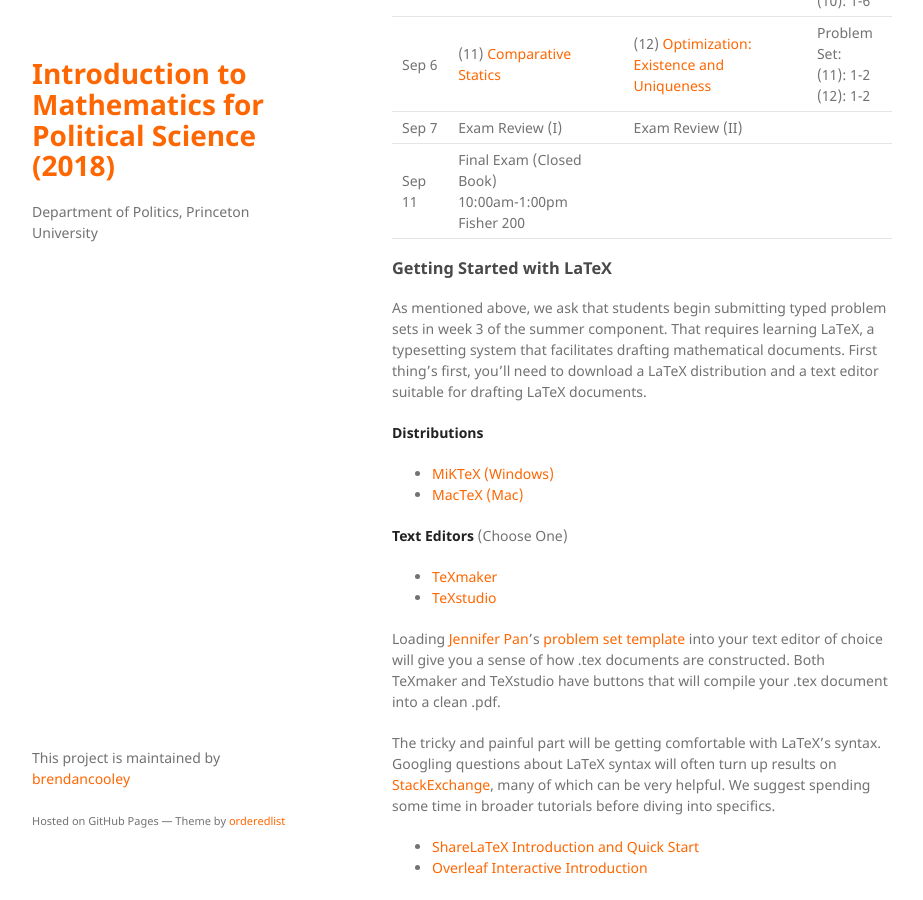
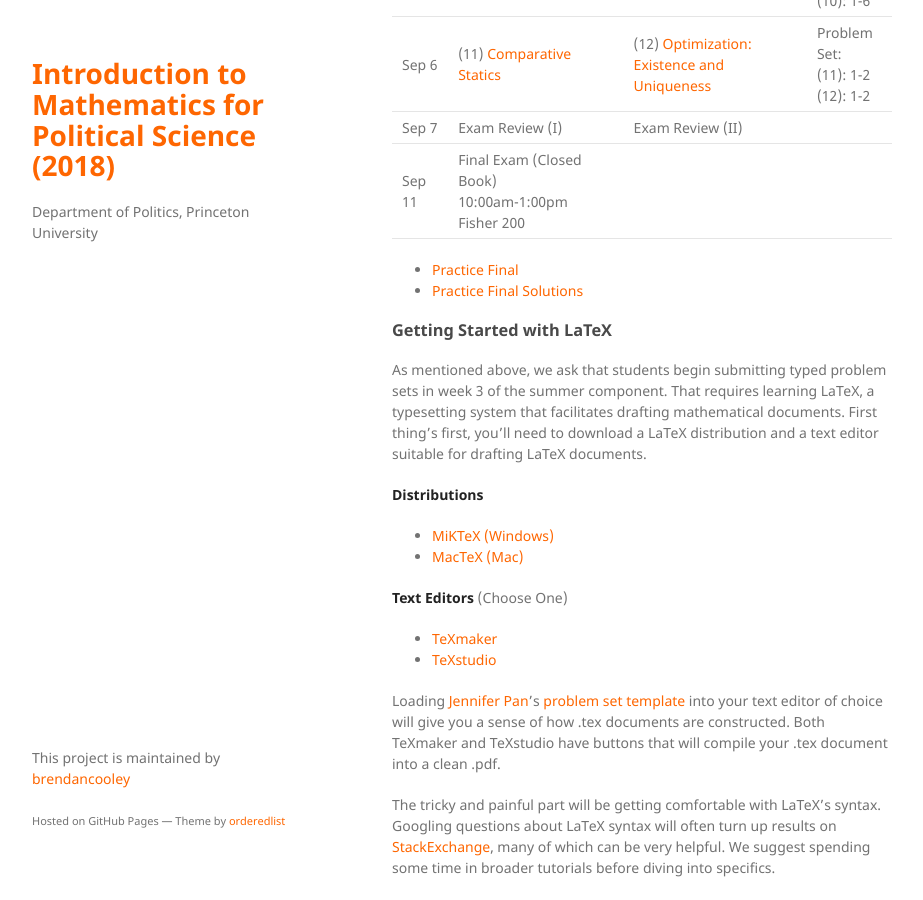
Before and after one commit to brendancooley/imps2019, a Jekyll site: the page built from index.md, in a window 1280 px wide and 900 px high, scrolled down 4788 px. Shown: the whole window, without its empty margins (178-1101 px from the left). Built offline with Jekyll 4.4.1, drawn with Linux system fonts in a browser that asks for light colours; nearby versions of some CDN libraries; a script that is not in the unit is left out; our own code applies the rules of GitHub Pages for plain Markdown files.

Commit message:
post practice final

```diff
--- a/index.md
+++ b/index.md
@@ -116,6 +116,9 @@ The appendix of McCarty and Meirowitz's book contains a nice treatment of many o
 | Sep 7  | Exam Review (I)   | Exam Review (II)                                     |  |
 | Sep 11 | Final Exam (Closed Book) <br> 10:00am-1:00pm <br> Fisher 200   |                                                 |             |
 
+- [Practice Final](https://rawgit.com/brendancooley/imps2018/master/exams/finalPractice.pdf)
+- [Practice Final Solutions](https://rawgit.com/brendancooley/imps2018/master/exams/finalPracticeSolutions.pdf)
+
 ### Getting Started with LaTeX
 
 As mentioned above, we ask that students begin submitting typed problem sets in week 3 of the summer component. That requires learning LaTeX, a typesetting system that facilitates drafting mathematical documents. First thing's first, you'll need to download a LaTeX distribution and a text editor suitable for drafting LaTeX documents.
```
Also changed, not shown: 2 other files.
